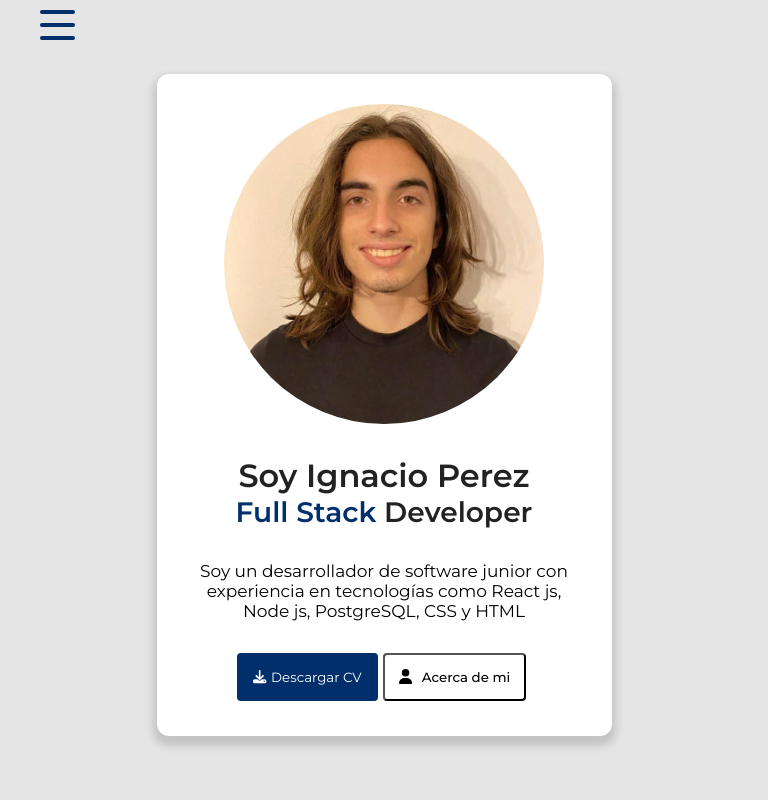
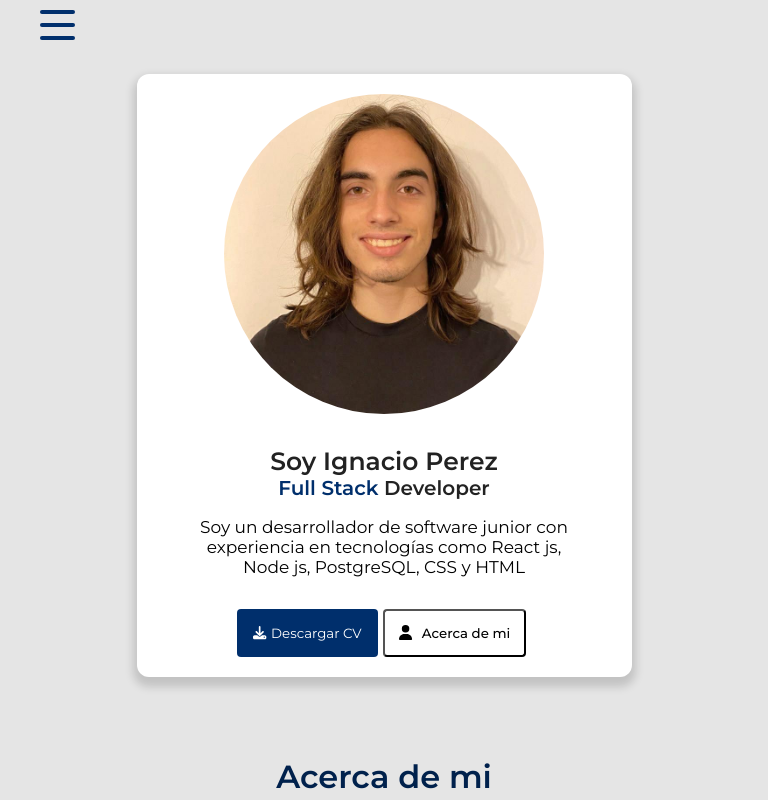
Before and after one commit to IgnacioPerezEtc/Portfolio, a React (Vite) app in the folder client/: page / in a window 768 px wide. Shown: the top 800 px of the page. Built offline with nearby package versions, Linux system fonts and the light colour scheme.

Commit message:
acomodando responsive de la card

```diff
--- a/client/src/components/userCard/User.jsx
+++ b/client/src/components/userCard/User.jsx
@@ -20,7 +20,7 @@ const User = () => {
                 <div className={style.titleContainer}>
                   <h1 className={style.title}>Soy Ignacio Perez</h1>
                   <h2 className={style.title}>
-                    <h3>
+                    <h3 className={style.Developer}>
                       <span className={style.span}> Full Stack </span>
                       Developer
                     </h3>
--- a/client/src/components/userCard/User.module.css
+++ b/client/src/components/userCard/User.module.css
@@ -52,7 +52,6 @@
   justify-content: center;
 }
 .param {
-  width: 23em;
   font-size: 17px;
   text-align: center;
 }
@@ -102,18 +101,40 @@
 .title {
   color: #222;
 }
+@media (max-width:400){
 
+}
+@media (min-width:500px){
+  .param {
+    width: 23em;
+    font-size: 17px;
+    text-align: center;
+  }
+}
 @media (max-width: 800px) {
   .foto {
     margin: 0;
     padding: 0;
     object-fit: cover;
     border-radius: 50%;
+
+  }
+  .title{
+    font-size: 25px;
+  }
+  .span {
+    color: var(--color-blue);
+    font-size: 20px;
+  }
+  .Developer{
+    font-size: 20px;
+    margin-bottom: -15px;
   }
   .infoContainer {
     display: inline-block;
     background-color: #fff;
     margin: 0;
+    padding: 20px;
     border-radius: 12px;
   }
   .bodyContainer {
```
